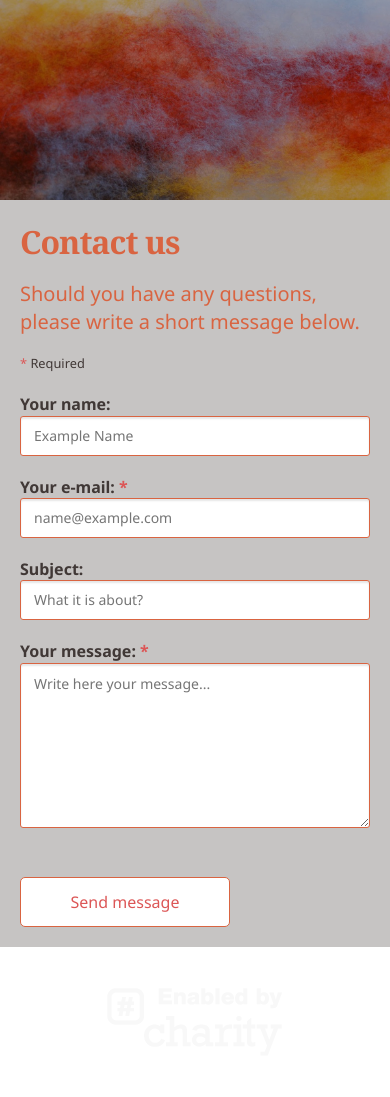
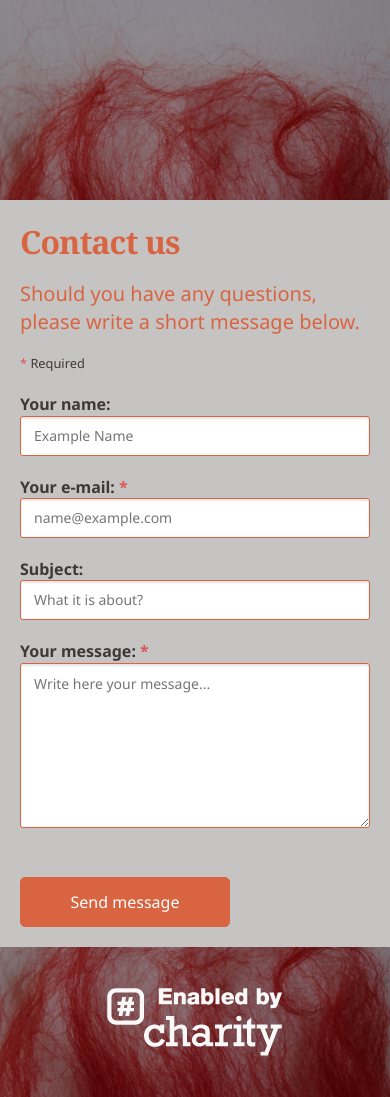
Before and after one commit to gsuhajda/socialfelt, a PHP site: page /page_contact.html in a window 390 px wide. Run offline with PHP 8.4, Linux system fonts and the light colour scheme.

Commit message:
contact fix, services fix

```diff
--- a/html/css/page.contact.css
+++ b/html/css/page.contact.css
@@ -1,4 +1,14 @@
 /* page.contact css */
+
+body.page-contact > .bg {
+  background-image: url('../images/back_contact.jpg');
+}
+
+@media all and (max-width: 400px) {
+  body.page-contact .charity_logo{
+    background-image: url('../images/back_contact.jpg');
+  }
+}
 
 small span,
 label span {
@@ -57,8 +67,8 @@ textarea:focus {
 }
 
 input[type='submit'] {
-	background: white;
-	color: #dc5656;
+	background: #D96441;
+	color: #fff;
 	width: 250px;
 	height: 50px;
 	margin: auto;
@@ -71,11 +81,11 @@ input[type='submit'] {
 input[type='submit']:hover {
 	text-decoration: none;
 	border: 1px solid #D96441;
-	background-color: #D96441;
+	background-color: #fff;
 	border-radius: 5px;
 	text-align: center;
 	padding: 7px 9px 7px 9px;
-	color: #f8f8f8;
+	color: #D96441;
 }
 
 /* SENT page*/
@@ -87,7 +97,7 @@ input[type='submit']:hover {
 .new-button a {
   text-decoration: none;
   border: 1px solid #D96441;
-  background-color: white;
+  background-color: #fff;
   border-radius: 5px;
   text-align: center;
   padding: 7px 8px 7px 8px;
@@ -97,6 +107,11 @@ input[type='submit']:hover {
 	text-decoration: none;
 	background-color: #D96441;
  	color: #f8f8f8;
+}
+
+.success {
+	text-align: center;
+	padding-top: 60px;
 }
 
 /* ERROR page*/
--- a/html/page_services.html
+++ b/html/page_services.html
@@ -13,8 +13,7 @@
   		<div class="bg"></div>
 
 		<header class="header">
-			<h1><a href="index.html" class="logo_mobile">SocialFelt</a></h1>
-			<h1><a href="index.html" class="logo_mobile_2">SocialFelt</a></h1>
+			<h1><a href="index.html" class="logo">SocialFelt</a></h1>
 			<a href="#nav" class="toggle">&#9776;</a>
 			<a href="#" class="close">&#9776;</a>
 		</header>
```
Also changed, not shown: html/images/back_contact.JPG (added), html/images/back_services.JPG (added).
